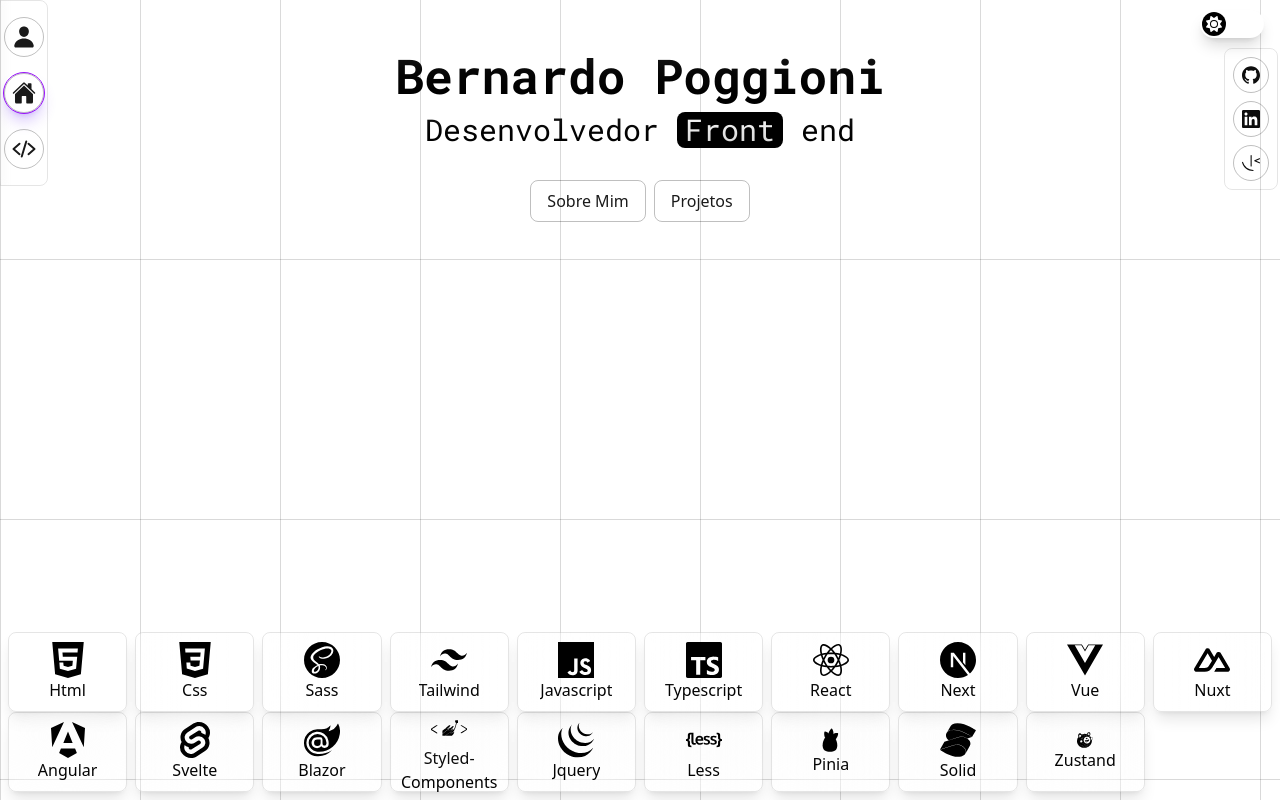
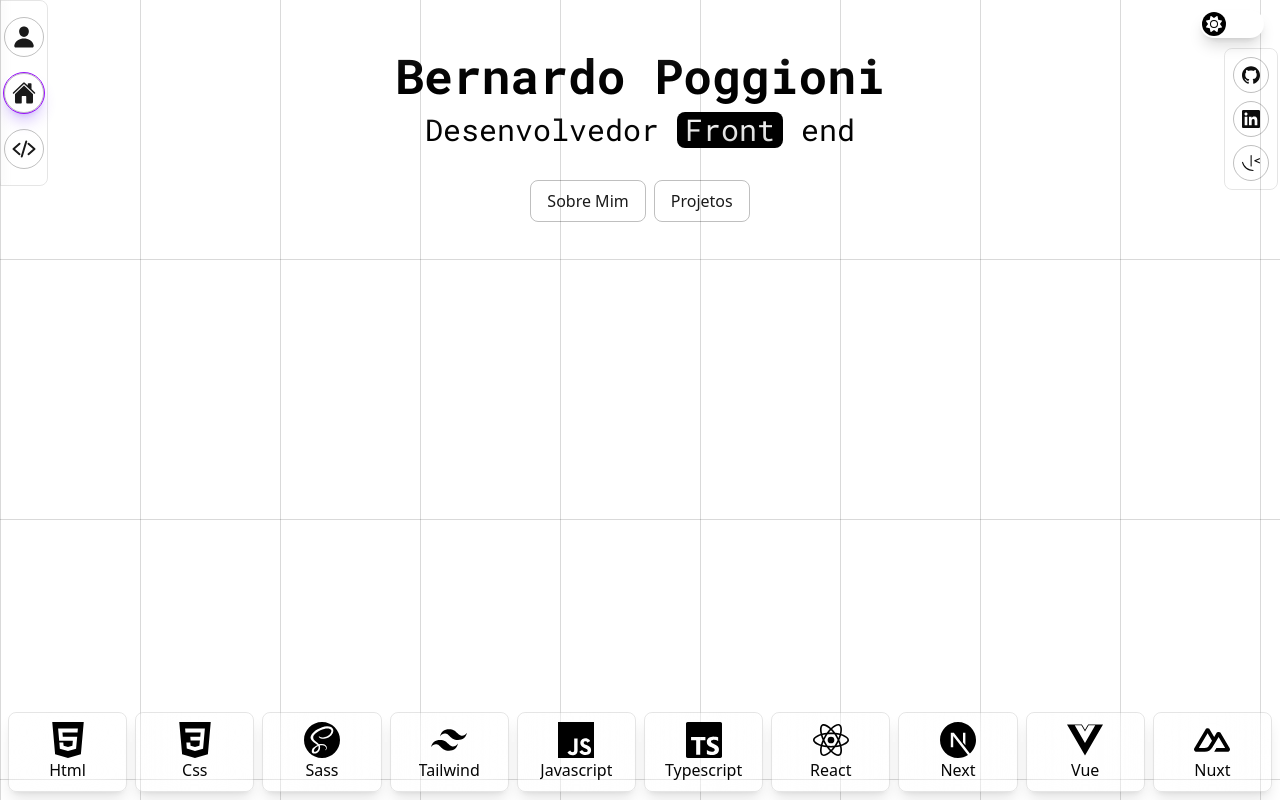
Before and after one commit to Bernardopog/portfolio, a Next.js app: page / in a window 1280 px wide. Built offline with nearby package versions, Linux system fonts and the light colour scheme; no server answers.

Commit message:
feat: add new function to get only intro techs

```diff
--- a/src/components/HomePage/TechList/index.tsx
+++ b/src/components/HomePage/TechList/index.tsx
@@ -1,5 +1,5 @@
 import { techIconMap } from "@/data/techIconMap";
-import { getTechByField, ITech } from "@/data/techList";
+import { getIntroTechs, ITech } from "@/data/techList";
 import React, { ReactElement } from "react";
 
 const TechCard = ({ tech }: { tech: ITech }) => {
@@ -23,7 +23,7 @@ const TechCard = ({ tech }: { tech: ITech }) => {
 export default function TechList() {
   return (
     <ul className="grid grid-cols-5 md:grid-cols-10 absolute bottom-0 min-w-screen w-full mb-2 px-2 gap-x-2">
-      {getTechByField("frontend").map((tech) => (
+      {getIntroTechs().map((tech) => (
         <TechCard key={tech.name} tech={tech} />
       ))}
     </ul>
--- a/src/data/techList.tsx
+++ b/src/data/techList.tsx
@@ -126,7 +126,7 @@ export const techList: ITech[] = [
   },
   {
     name: "figma",
-    main: false,
+    main: true,
     field: "tools",
   },
   {
@@ -191,12 +191,12 @@ export const techList: ITech[] = [
   },
   {
     name: "vite",
-    main: false,
+    main: true,
     field: "tools",
   },
   {
     name: "zustand",
-    main: false,
+    main: true,
     field: "frontend",
   },
 ];
@@ -210,3 +210,9 @@ export const getMainTechs = () => {
 export const getTechByField = (field: TechFieldType) => {
   return techList.filter((tech) => tech.field === field);
 };
+export const getMainTechByField = (field: TechFieldType) => {
+  return getTechByField(field).filter((tech) => tech.main);
+};
+export const getIntroTechs = () => {
+  return techList.slice(0, 10);
+};
```
